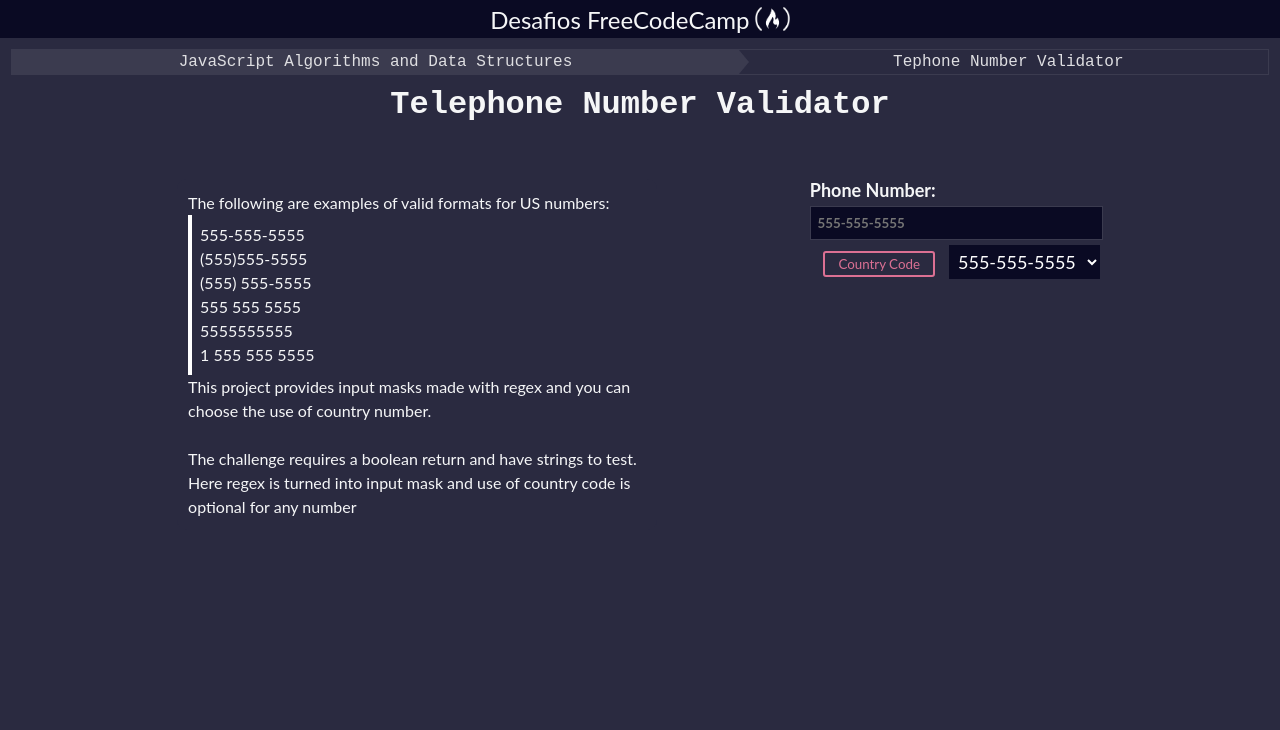
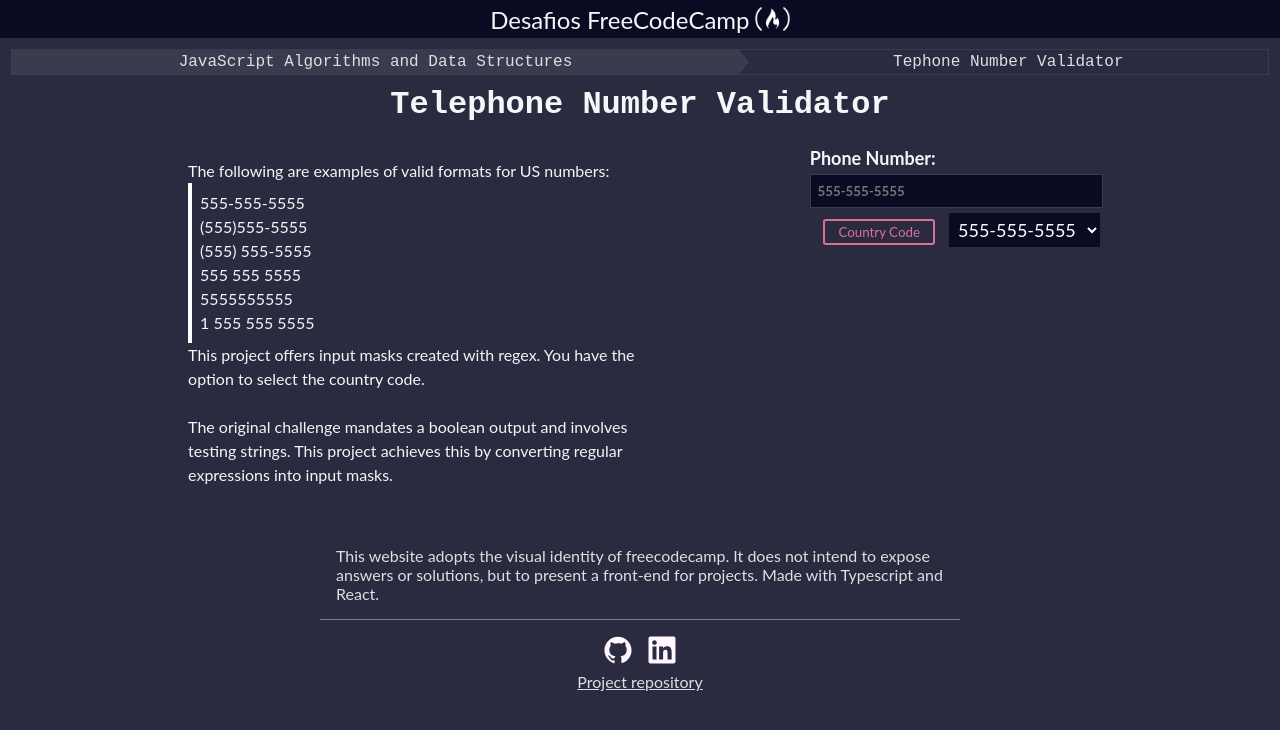
Before and after one commit to vitorjaum/freecodecamp-javascript-projects, a React (Create React App) app: page /telephone-number-validator in a window 1280 px wide. Shown: the top 730 px of the page. Built offline with nearby package versions, Linux system fonts and the light colour scheme.

Commit message:
change: TelepgoneValidator description + add: footer

```diff
--- a/src/pages/CaesarsCipher/CaesarsCipher.tsx
+++ b/src/pages/CaesarsCipher/CaesarsCipher.tsx
@@ -1,12 +1,14 @@
 import {
   ChallengeDescription,
   ChallengeLink,
+  Emphasis,
+  Footer,
   Header,
   Input,
   Result,
   Title,
 } from "components";
-import { Emphasis } from "components/Emphasis";
+
 import { useState } from "react";
 import styled from "styled-components";
 
@@ -81,6 +83,7 @@
           <Result>Result: {result}</Result>
         </div>
       </Main>
+      <Footer />
     </>
   );
 };
--- a/src/pages/CashRegister/CashRegister.tsx
+++ b/src/pages/CashRegister/CashRegister.tsx
@@ -3,6 +3,7 @@
   ChallengeDescription,
   ChallengeLink,
   Emphasis,
+  Footer,
   Header,
   Input,
   Main,
@@ -179,6 +180,7 @@
           </Form>
         </Div>
       </Main>
+      <Footer />
     </>
   );
 };
--- a/src/pages/PalindromeCheker/PalindromeChecker.tsx
+++ b/src/pages/PalindromeCheker/PalindromeChecker.tsx
@@ -5,6 +5,7 @@
   Result,
   ChallengeLink,
   ChallengeDescription,
+  Footer,
 } from "components";
 import { useState } from "react";
 import styled from "styled-components";
@@ -85,6 +86,7 @@
           </Result>
         </Div>
       </Main>
+      <Footer />
     </>
   );
 };
--- a/src/pages/RomanConverter/RomanConverter.tsx
+++ b/src/pages/RomanConverter/RomanConverter.tsx
@@ -5,6 +5,7 @@
   Result,
   ChallengeLink,
   ChallengeDescription,
+  Footer,
 } from "components";
 import { useState } from "react";
 import styled from "styled-components";
@@ -123,6 +124,7 @@
           </Result>
         </Div>
       </Main>
+      <Footer />
     </>
   );
 };
--- a/src/pages/TelephoneValidator/TelephoneValdator.tsx
+++ b/src/pages/TelephoneValidator/TelephoneValdator.tsx
@@ -2,6 +2,7 @@
   Button,
   ChallengeDescription,
   ChallengeLink,
+  Footer,
   Header,
   Input,
   Main,
@@ -88,7 +89,7 @@
     <>
       <Header />
       <ChallengeLink itemsList={bannerItems} />
-      <Title>Telephone Number Validator</Title>
+      <Title style={{ marginBottom: 0 }}>Telephone Number Validator</Title>
       <Main
         style={{
           flexDirection: "row",
@@ -96,7 +97,7 @@
           flexWrap: "wrap",
         }}
       >
-        <ChallengeDescription>
+        <ChallengeDescription style={{ marginBottom: ".5em" }}>
           <p>The following are examples of valid formats for US numbers:</p>
           <Section>
             <p>555-555-5555</p>
@@ -107,14 +108,14 @@
             <p>1 555 555 5555</p>
           </Section>
           <p>
-            This project provides input masks made with regex and you can choose
-            the use of country number.
+            This project offers input masks created with regex. You have the
+            option to select the country code.
           </p>
           <p>
             <br />
-            The challenge requires a boolean return and have strings to test.
-            Here regex is turned into input mask and use of country code is
-            optional for any number
+            The original challenge mandates a boolean output and involves
+            testing strings. This project achieves this by converting regular
+            expressions into input masks.
           </p>
         </ChallengeDescription>
         <div>
@@ -133,6 +134,7 @@
           </Select>
         </div>
       </Main>
+      <Footer />
     </>
   );
 };
```
